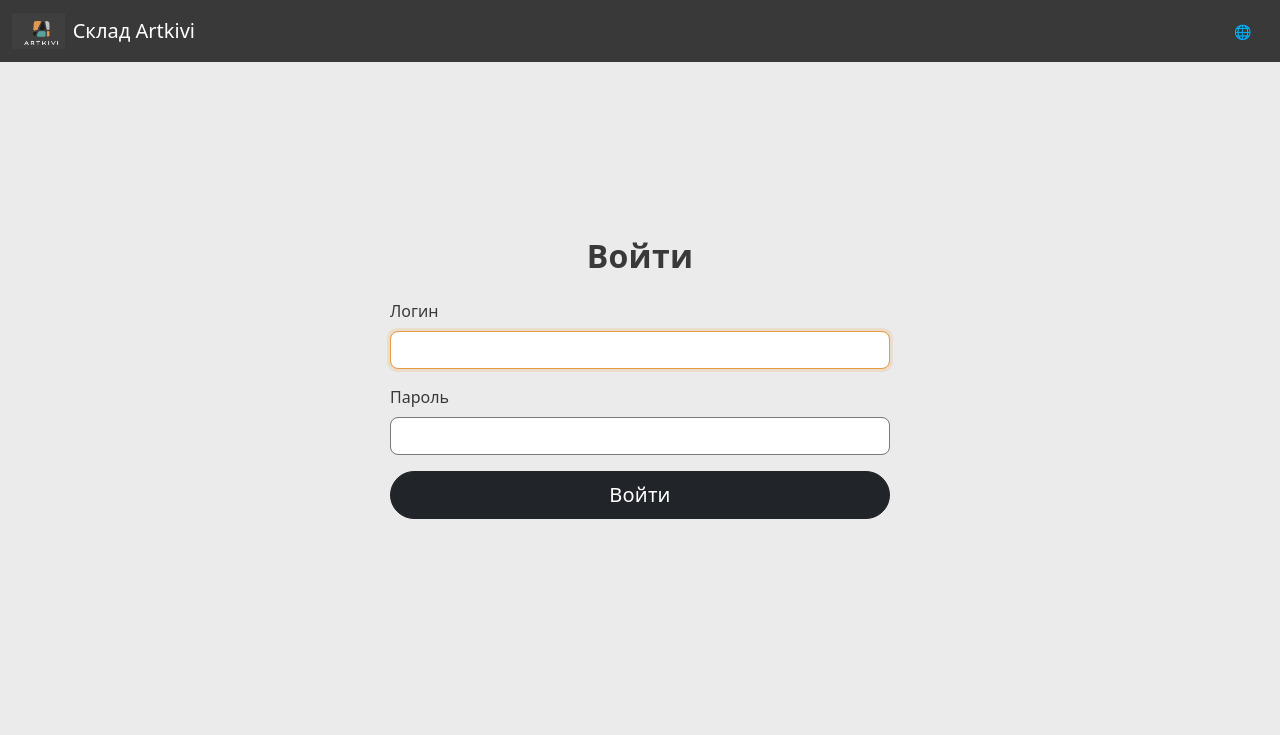
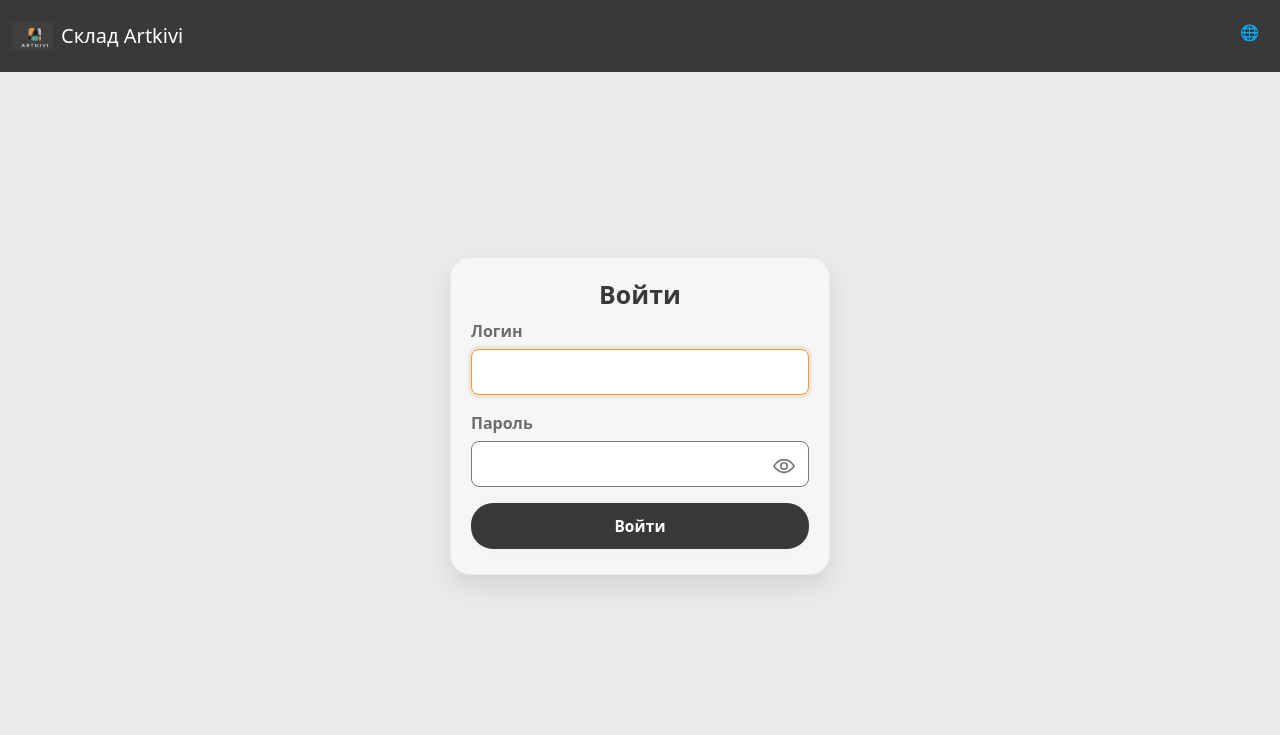
Before and after one commit to NikM19/inventory-app, a Flask app: page /login in a window 1280 px wide. Shown: the top 735 px of the page. Run offline with Flask 3, Linux system fonts and the light colour scheme; data that the repository does not hold is empty.

Commit message:
style(login): center title, dark card + compact inputs; eye icon centered (no hover ring); dark→orange CTA hover

```diff
--- a/static/artkivi.css
+++ b/static/artkivi.css
@@ -259,8 +259,6 @@ ul.list-group {
         border-radius: 0;
         margin-bottom: 14px;
     }
-    @media (max-width: 768px) {
-  /* …то, что выше уже есть… */
 
   /* Мобильная карточка статистики – скругляем и даём воздух */
   .main-card{
@@ -321,7 +319,6 @@ ul.list-group {
         margin-bottom: 2px;
         font-size: 0.95em;
     }
-}
 
 /* ===== Только для десктопа: скрывать mobile меню и blur overlay ===== */
 @media (min-width: 992px) {
@@ -1147,3 +1144,108 @@ a.btn:focus-visible{
   outline: none;
   box-shadow: 0 0 0 3px rgba(232,154,65,.35) !important;
 }
+
+/* ===== Auth (login) — изолированные стили ============================= */
+.auth-wrapper{
+  min-height: calc(100vh - 160px);
+  display:flex; align-items:center; justify-content:center;
+}
+
+.auth-card{
+  width:100%;
+  max-width:380px;                        /* стало чуть уже */
+  background: #f6f6f7;                    /* на тон темнее, мягкий серовато-белый */
+  border: 1px solid #e9e9ec;              /* тонкая рамка, чтобы отделить от фона */
+  border-radius:20px;
+  box-shadow:0 12px 28px rgba(0,0,0,.10);
+  padding:22px 20px 18px;
+}
+
+/* Заголовок в карточке логина */
+.auth-title{
+  margin: 0 0 10px;
+  font-weight: 700;            /* чуть легче, чем 800 */
+  letter-spacing: .005em;
+  text-align: center;          /* по центру */
+  font-size: 1.55rem;          /* меньше, чем было */
+  line-height: 1.2;
+}
+
+/* Login: подписи к полям спокойнее */
+.auth-form .form-label{
+  color: #6d6d6d;
+  font-weight: 600;
+  margin-bottom: 6px;
+}
+
+/* Login: красивый фокус по Tab на кнопке-глазе */
+
+.auth-pass-toggle svg{
+  display:block;           /* убирает нижний «хвостик» inline-элемента */
+}
+
+/* ещё компактнее на узких экранах */
+@media (max-width: 420px){
+  .auth-title{ font-size: 1.35rem; }
+}
+
+.auth-form .form-control{ height:46px; }
+.auth-form .btn{ height:46px; font-weight:700; }
+
+/* поле пароля с кнопкой-глазом */
+.auth-pass{ position:relative; }
+.auth-pass .form-control{ padding-right:44px; }
+.auth-pass-toggle{
+  position:absolute;
+  right:8px;
+  top:50%;
+  transform: translateY(calc(-50% - 4px));
+  width:34px;
+  height:34px;
+  border:none;
+  border-radius:50%;
+  background:transparent;
+  color:var(--ak-darkgray);
+
+  /* ключ к ровному центру */
+  display: grid;           /* или display:flex; align-items:center; justify-content:center; */
+  place-items: center;
+  padding:0;
+  line-height: 0;          /* убираем влияние базовой линии */
+}
+.auth-pass-toggle:hover,
+.auth-pass-toggle:focus,
+.auth-pass-toggle:focus-visible{
+  background: transparent !important;
+  color: var(--ak-darkgray);    /* можно var(--ak-black), как тебе нравится */
+  outline: none !important;
+  box-shadow: none !important;
+}
+
+@media (max-width: 420px){
+  .auth-card{ border-radius:16px; padding:18px 14px; }
+}
+
+/* Login page: контейнер без белой подложки, только там где есть .auth-card */
+.container:has(.auth-card){
+  background: transparent !important;
+  box-shadow: none !important;
+  border-radius: 0 !important;
+  padding: 24px 0 !important; /* чуть воздуха сверху/снизу */
+}
+
+/* Login overrides — воздействуют только внутри карточки логина */
+.auth-card .btn-primary{
+  background: var(--ak-black) !important;
+  border-color: var(--ak-black) !important;
+  color: #fff !important;
+  transition: background .18s, box-shadow .18s, border-color .18s, transform .06s;
+}
+.auth-card .btn-primary:active{ transform: translateY(1px); }
+.auth-card .btn-primary:hover,
+.auth-card .btn-primary:focus{
+  background: var(--ak-orange) !important;
+  border-color: var(--ak-orange) !important;
+  color: #fff !important;
+  box-shadow: 0 6px 14px rgba(232,154,65,.28);
+}
--- a/templates/login.html
+++ b/templates/login.html
@@ -1,20 +1,62 @@
 {% extends 'base.html' %}
 {% block content %}
-<div class="d-flex flex-column align-items-center justify-content-center" style="min-height: 75vh;">
-  <h2 class="mb-4">{{ _('Войти') }}</h2>
-  <form method="post" class="mb-2" style="max-width: 500px; width: 100%;">
-    <div class="mb-3">
-      <label for="username" class="form-label">{{ _('Логин') }}</label>
-      <input type="text" class="form-control" id="username" name="username" required autofocus>
-    </div>
-    <div class="mb-3">
-      <label for="password" class="form-label">{{ _('Пароль') }}</label>
-      <input type="password" class="form-control" id="password" name="password" required>
-    </div>
-    <button type="submit" class="btn btn-dark btn-lg w-100 mb-2">{{ _('Войти') }}</button>
-  </form>
-  <div style="max-width: 500px; width: 100%;">
-   {# <a href="{{ url_for('register') }}" class="btn btn-outline-dark btn-lg w-100">{{ _('Регистрация') }}</a> #}
+
+<div class="auth-wrapper">
+  <div class="auth-card">
+    <h2 class="auth-title">{{ _('Войти') }}</h2>
+
+
+    <form method="post" class="auth-form" autocomplete="on">
+      {# если используете CSRF — раскомментируйте #}
+      {# {{ form.csrf_token() if form is defined and form.csrf_token is defined }} #}
+
+      <div class="mb-3">
+        <label for="username" class="form-label">{{ _('Логин') }}</label>
+        <input type="text"
+               class="form-control"
+               id="username"
+               name="username"
+               autocomplete="username"
+               required
+               autofocus
+               value="{{ request.form.get('username','') }}">
+      </div>
+
+      <div class="mb-3">
+        <label for="password" class="form-label">{{ _('Пароль') }}</label>
+        <div class="auth-pass">
+          <input type="password"
+                 class="form-control"
+                 id="password"
+                 name="password"
+                 autocomplete="current-password"
+                 required>
+          <button class="auth-pass-toggle" type="button" aria-label="{{ _('Показать пароль') }}">
+            <svg width="22" height="22" viewBox="0 0 24 24" aria-hidden="true">
+              <path d="M1 12s4-7 11-7 11 7 11 7-4 7-11 7S1 12 1 12Z" fill="none" stroke="currentColor" stroke-width="1.8"/>
+              <circle cx="12" cy="12" r="3.5" fill="none" stroke="currentColor" stroke-width="1.8"/>
+            </svg>
+          </button>
+        </div>
+      </div>
+
+      <button type="submit" class="btn btn-primary w-100">{{ _('Войти') }}</button>
+    </form>
   </div>
 </div>
+
+<script>
+  // Показать/скрыть пароль
+  (function(){
+    const btn = document.querySelector('.auth-pass-toggle');
+    const input = document.getElementById('password');
+    if(!btn || !input) return;
+    btn.addEventListener('click', () => {
+      const isPwd = input.type === 'password';
+      input.type = isPwd ? 'text' : 'password';
+      btn.setAttribute('aria-label', isPwd ? '{{ _("Скрыть пароль") }}' : '{{ _("Показать пароль") }}');
+    });
+  })();
+</script>
+
 {% endblock %}
```
